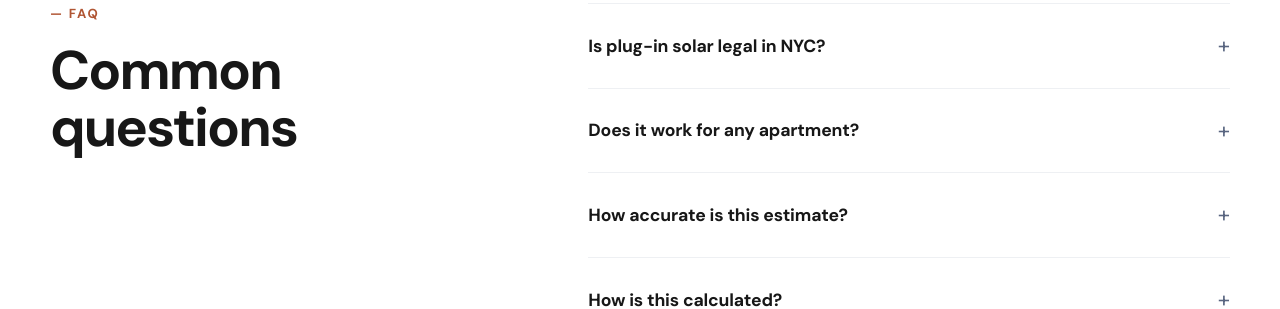
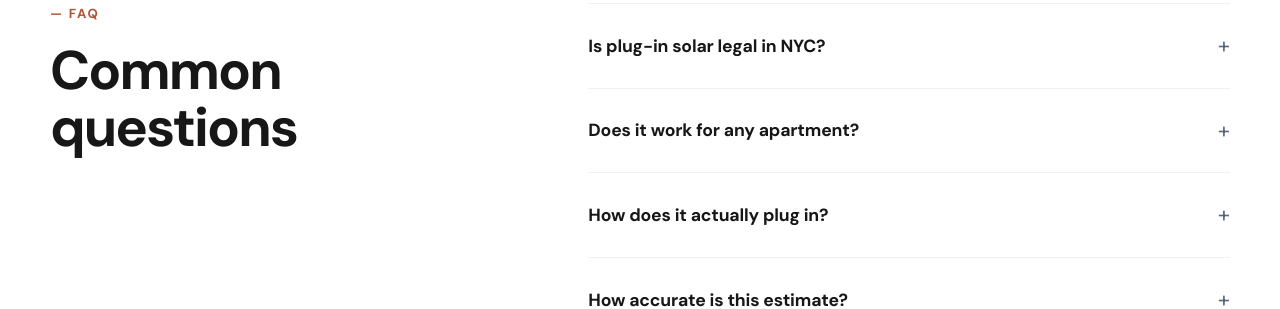
Before and after one commit to lowellbw/balconyc, a plain HTML site: page index.html in a window 1280 px wide. Shown: the part 1900-2209 px from the top of the page. Drawn offline with nearby package versions, Linux system fonts and the light colour scheme; some packages are replaced by stand-ins of ours.

Commit message:
Add FAQ entry: How does it actually plug in? (#7)
Co-authored-by: Claude <noreply@anthropic.com>

```diff
--- a/index.html
+++ b/index.html
@@ -813,6 +813,7 @@
       <div class="faq-list">
       <details class="faq-item"><summary>Is plug-in solar legal in NYC?<span class="faq-toggle">+</span></summary><p>Not yet. New York currently requires utility approval for any device that pushes power back into a household circuit, which plug-in kits do. The <a href="https://www.nysenate.gov/legislation/bills/2025/S8512" target="_blank" rel="noopener">SUNNY Act (S8512/A9111)</a> would change that &mdash; it passed the State Senate 62&ndash;0 in 2026 and is awaiting Assembly action. Once it&rsquo;s law, you wouldn&rsquo;t need Con Edison&rsquo;s permission. Renters and co-op residents may still need a landlord or board&rsquo;s sign-off, though &mdash; the bill addresses the utility side, not the lease side.</p></details>
       <details class="faq-item"><summary>Does it work for any apartment?<span class="faq-toggle">+</span></summary><p>Any NYC address with sun on at least one side. Production varies a lot &mdash; a high-floor south-facing balcony can produce 3&times; what a low-floor north-facing one does. The 3D simulation accounts for neighbor buildings within 200m, so wide-avenue and midblock exposures get treated differently.</p></details>
+      <details class="faq-item"><summary>How does it actually plug in?<span class="faq-toggle">+</span></summary><p>The panel connects to a small micro-inverter with a cord ending in a standard 120V plug &mdash; same as anything else you plug into a household outlet. NYC balconies almost never have an outdoor outlet, so in practice the cord runs from the panel through a window or sliding door to an indoor outlet &mdash; often the same circuit you&rsquo;d use for a window AC. The cord should be secured to the railing so it doesn&rsquo;t catch on anyone, and shouldn&rsquo;t be daisy-chained through an extension cord; kit manufacturers sell longer panel cables for runs over ~10 feet.</p></details>
       <details class="faq-item"><summary>How accurate is this estimate?<span class="faq-toggle">+</span></summary><p>Within roughly &plusmn;12&ndash;18% of real-world production for a typical NYC apartment. The biggest sources of uncertainty are micro-shading (a neighbor&rsquo;s AC unit, a corner tree) and exact panel orientation. We model major shadows on your block but can&rsquo;t catch every obstruction.</p></details>
       <details class="faq-item"><summary>How is this calculated?<span class="faq-toggle">+</span></summary><p>PVWatts hourly simulation, NYC building data, and a 3D shadow model of your block. Built on NREL, NYC PLUTO, Con Edison SC-1 rates, and EPA eGRID. <a href="METHODOLOGY.md" target="_blank" rel="noopener">Read the full methodology &rarr;</a></p></details>
       <details class="faq-item"><summary>What does a kit cost?<span class="faq-toggle">+</span></summary><p>A few hundred dollars for a small panel, up to a couple thousand for a larger kit with battery storage. Most NYC-sized setups land between $1,200 and $1,800.</p></details>
```
